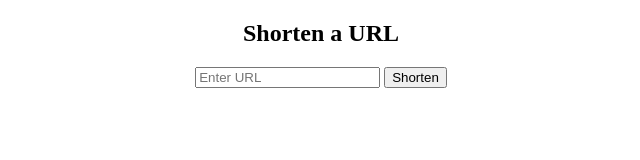
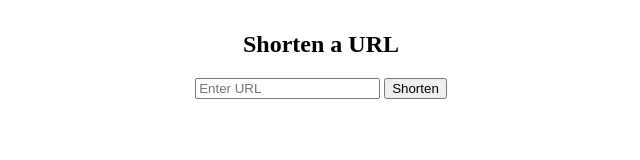
Before and after one commit to Itsgauravvv/url-shortener-frontend, a plain HTML site: page index.html in a window 1280 px wide. Shown: the whole page, without its empty margins (319-959 px from the left). Drawn offline with Linux system fonts and the light colour scheme.

Commit message:
Update index.html

```diff
--- a/index.html
+++ b/index.html
@@ -6,12 +6,16 @@
     <title>URL Shortener</title>
 </head>
 <body>
-    <div align="center">
-        <h2>Shorten a URL</h2>
-        <input type="text" id="urlInput" placeholder="Enter URL">
-        <button onclick="shortenUrl()">Shorten</button>
-        <p id="result"></p>
-    </div>
+    <table width="100%" height="100%" border="0">
+        <tr>
+            <td align="center" valign="middle">
+                <h2>Shorten a URL</h2>
+                <input type="text" id="urlInput" placeholder="Enter URL">
+                <button onclick="shortenUrl()">Shorten</button>
+                <p id="result"></p>
+            </td>
+        </tr>
+    </table>
 
     <script>
         async function shortenUrl() {
```
